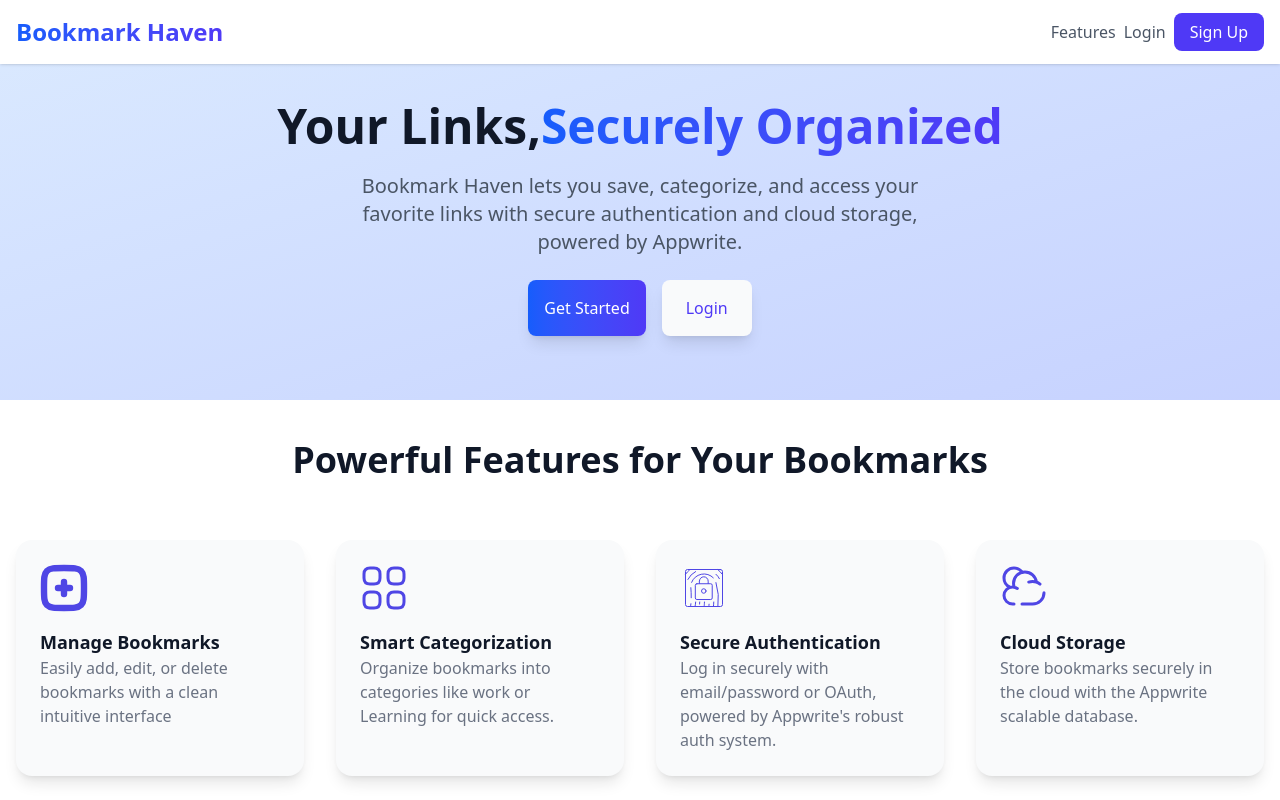
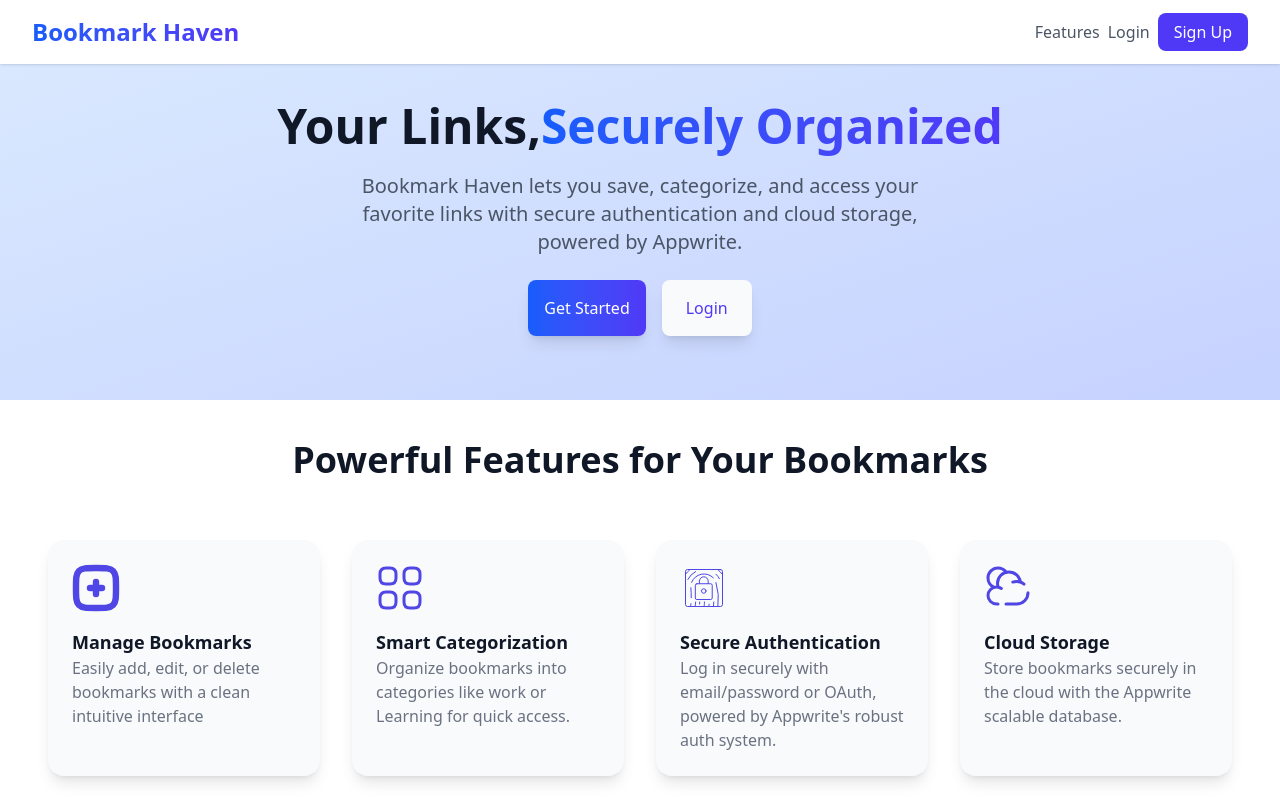
Before and after one commit to rctrollex/bookmark-app, a React (Vite) app: page / in a window 1280 px wide. Shown: the top 800 px of the page. Built offline with nearby package versions, Linux system fonts and the light colour scheme; no server answers.

Commit message:
Fixed large screens responsiveness

```diff
--- a/src/App.jsx
+++ b/src/App.jsx
@@ -7,7 +7,7 @@
 
 const App = () => {
     return (
-        <div className="bg-gray-200 min-h-screen font-sans">
+        <div className="font-sans">
             <Routes>
                 <Route path="/" element={<Home/>}/>
                 <Route path="signup" element={<SignUp/>}/>
--- a/src/components/Navbar.jsx
+++ b/src/components/Navbar.jsx
@@ -4,7 +4,7 @@
 const Navbar = () => {
     return (
         <nav className="bg-white fixed w-full shadow-sm z-10">
-            <div className="container mx-auto justify-between items-center py-4 px-4 flex">
+            <div className="container mx-auto justify-between items-center flex py-4 max-w-7xl px-4 sm:px-6 lg:px-8 text-white text-base md:text-md">
                 <h1 className="text-lg sm:text-xl lg:text-2xl font-bold bg-clip-text text-transparent bg-gradient-to-r from-blue-600 to-indigo-600">Bookmark Haven</h1>
                 <div className="space-x-2 flex-row">
                     <a href="#features" className="text-sm text-gray-600 sm:text-base hover:text-indigo-600 transition">Features</a>
--- a/src/pages/Home.jsx
+++ b/src/pages/Home.jsx
@@ -12,7 +12,10 @@
     return (
         <div className="relative overflow-hidden">
             <Navbar />
+
+
             <section className="pt-24 pb-16 bg-gradient-to-br from-blue-100 to-indigo-200">
+                <div className="max-w-7xl mx-auto px-1 sm:px-6 lg:px-8">
                     <div className="container mx-auto px-4 text-center">
                         <h2 className="text-3xl sm:text-4xl md:text-5xl font-bold mb-4 text-gray-900 leading-tight">Your Links,
                             <span className="bg-clip-text text-transparent bg-gradient-to-r from-blue-600 to-indigo-600">Securely Organized</span>
@@ -28,9 +31,11 @@
                             <Link to="/login" className="bg-gray-50 px-6 py-4 rounded-lg shadow-lg inline-block hover:bg-gray-200 text-indigo-600 transform hover:scale-105 transition-all duration-75 text-sm sm:text-base">Login</Link>
                         </div>
                     </div>
+                </div>
             </section>
 
             <section id="features" className="bg-white py-10">
+                <div className="max-w-7xl mx-auto px-1 sm:px-6 lg:px-8">
                     <div className="container mx-auto px-4">
                         <h3 className="text-2xl sm:text-3xl md:text-4xl font-bold text-gray-900 text-center mb-8 sm:mb-12">Powerful Features for Your Bookmarks</h3>
                         <div className="grid sm:grid-cols-1 md:grid-cols-2 lg:grid-cols-4 gap-8 py-3">
@@ -67,9 +72,11 @@
                             </div>
                         </div>
                     </div>
+                </div>
             </section>
 
             <section className="py-16 bg-gradient-to-r from-blue-600 to-indigo-600 text-white" id="#">
+                <div className="max-w-7xl mx-auto px-1 sm:px-6 lg:px-8">
                     <div className="px-4 mx-auto text-center">
                         <h2 className="text-2xl sm:text-3xl font-bold bg-clip-text text-transparent bg-gradient-to-r from-white to-indigo-200 mb-4">Start Organizing Your Links Today</h2>
                         <p className="text-gray-200 text-base sm:text-lg mb-6 sm:mb-8">Sign up now to experience a seamless, secure way to manage your bookmarks with Bookmark Haven and Appwrite.</p>
@@ -78,6 +85,7 @@
                             <Link to="/signup" className="bg-white text-indigo-600 px-8 py-4 rounded-lg shadow-lg transform  hover:bg-gray-200 hover:scale-105 transition-all duration-75 text-sm sm:text-base">Join Now</Link>
                         </div>
                     </div>
+                </div>
             </section>
             <Footer/>
         </div>
```
Lines whose indentation alone changed are shown as unchanged.
